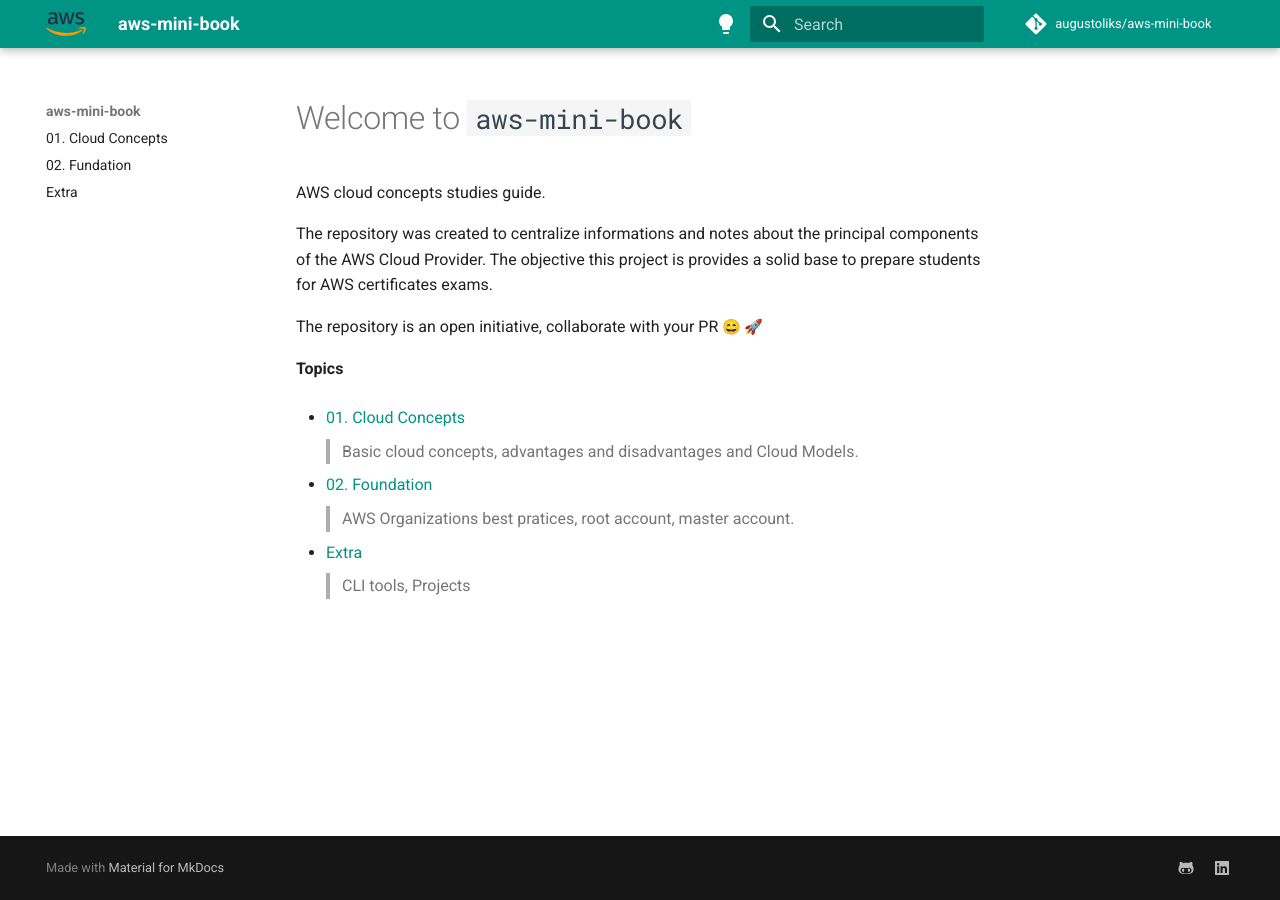
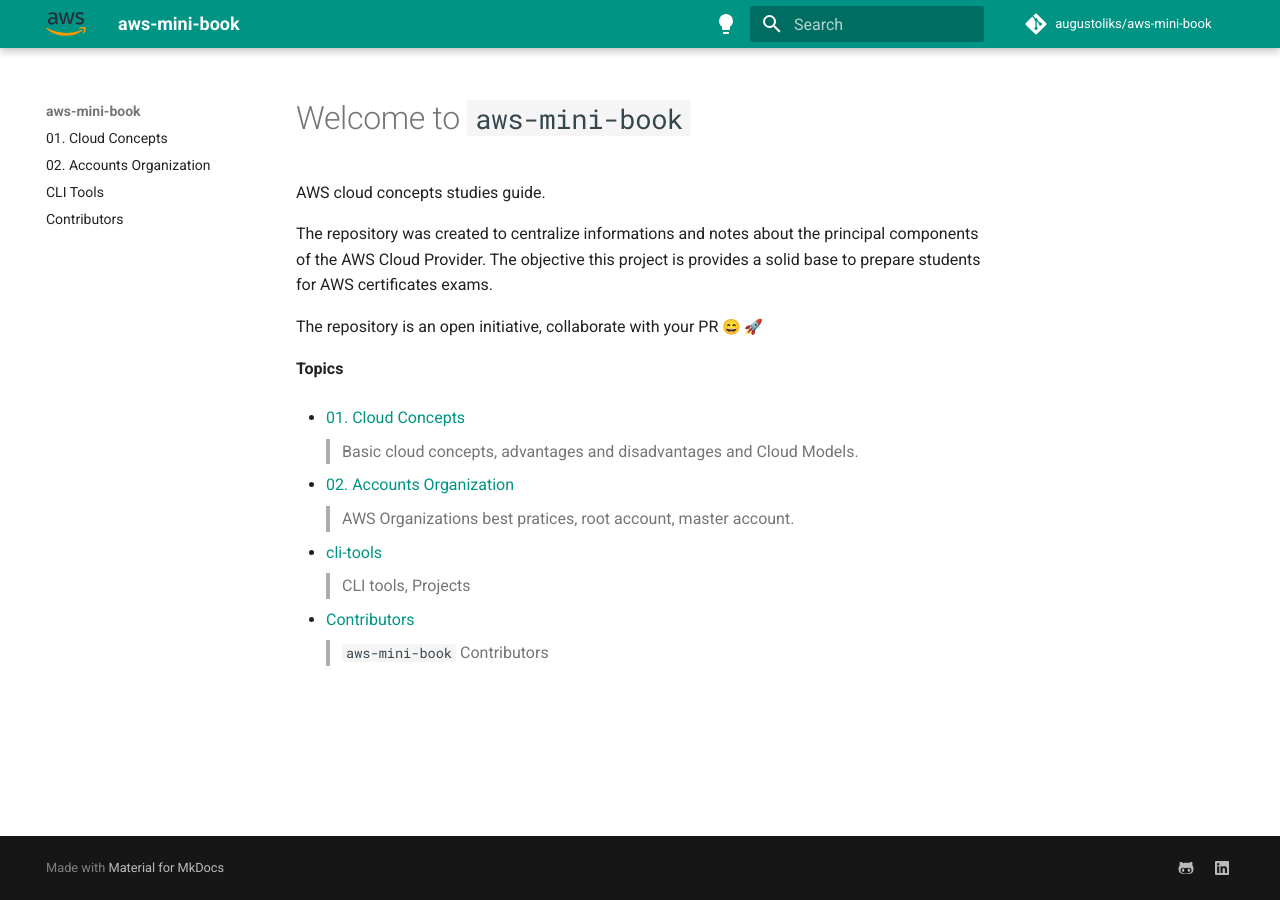
Before and after one commit to augustoliks/aws-mini-book, an MkDocs documentation site: the page built from docs/index.md, in a window 1280 px wide. Built offline with MkDocs 1.6.1 and Material for MkDocs 9.7.7, drawn with Linux system fonts in a browser that asks for light colours; emoji names are drawn with the system emoji font; comment, search, counter and statistics services are not loaded.

Commit message:
init create foundation content

```diff
--- a/docs/index.md
+++ b/docs/index.md
@@ -11,8 +11,11 @@
 - [01. Cloud Concepts](./01-cloud-concepts/)
 > Basic cloud concepts, advantages and disadvantages and Cloud Models.
 
-- [02. Foundation](./02-foundation/)
+- [02. Accounts Organization](./02-accounts-organization/)
 > AWS Organizations best pratices, root account, master account.
 
-- [Extra](./99-extra/)
+- [cli-tools](./cli-tools/)
 > CLI tools, Projects
+
+- [Contributors](./contributors/)
+> `aws-mini-book` Contributors
--- a/mkdocs.yml
+++ b/mkdocs.yml
@@ -8,8 +8,9 @@
 
 nav:
   - 01. Cloud Concepts: 01-cloud-concepts.md
-  - 02. Fundation: 02-foundation.md
-  - Extra: 99-extra.md
+  - 02. Accounts Organization: 02-accounts-organization.md
+  - CLI Tools: cli-tools.md
+  - Contributors: contributors.md
 
 theme:
   language: en
```
Also changed, not shown: docs/02-accounts-organization.md (added, +41 -0 lines), docs/02-foundation.md (deleted, +0 -1 lines), docs/contributors.md (added, +15 -0 lines), docs/cli-tools.md (renamed from docs/99-extra.md), docs/img/02-account-diagram.drawio.png (added).
